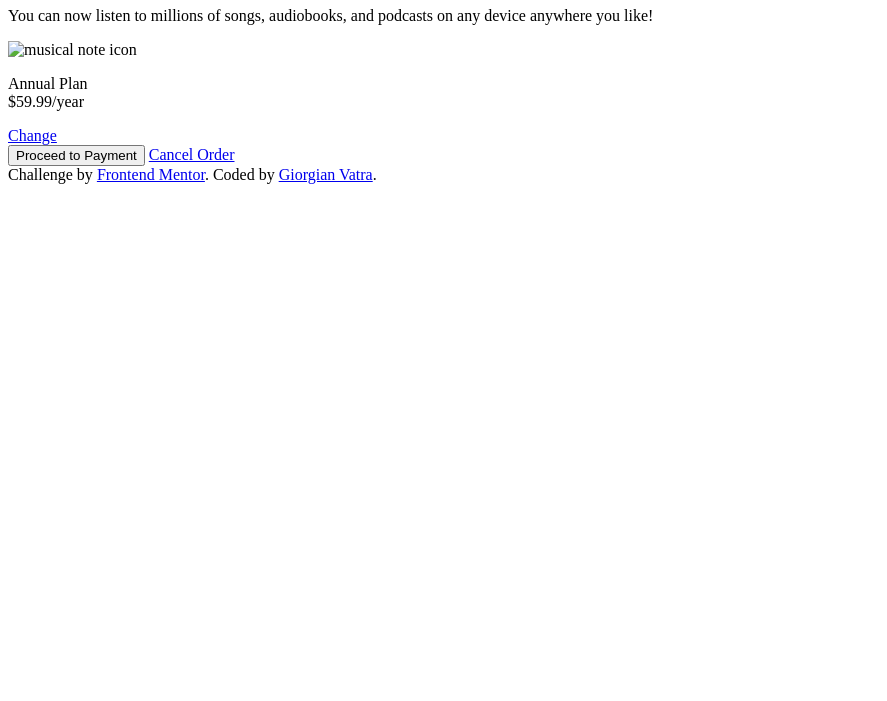
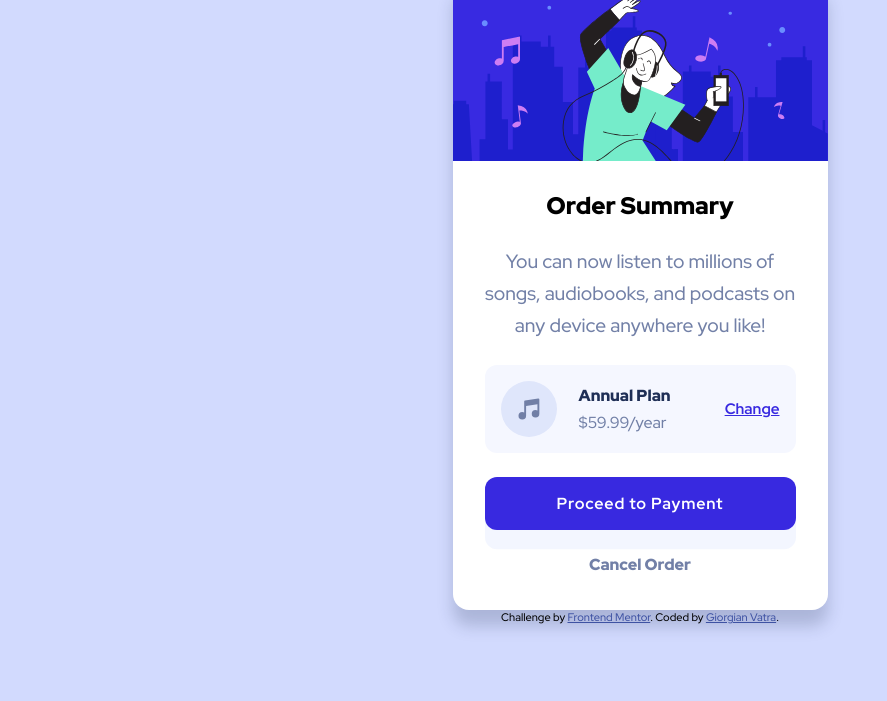
Before and after one commit to giorgianvatra/Order-summary-component, a plain HTML site: page index.html in a window 1280 px wide. Shown: the part 99-800 px from the top of the page, without its empty margins (0-887 px from the left). Drawn offline with Linux system fonts and the light colour scheme; the site is published under a folder, as on GitHub Pages, so addresses that start at the root find nothing.

Commit message:
Update index.html

```diff
--- a/index.html
+++ b/index.html
@@ -7,13 +7,13 @@
   <link rel="icon" type="image/png" sizes="32x32" href="favicon-32x32.png">
 
   <title>Frontend Mentor | Order summary card</title>
-  <link rel="stylesheet" href="/styles.css">
+  <link rel="stylesheet" href="styles.css">
 </head>
 <body>
 
   <main class="container">
     <div class="banner">
-      <img src="/illustration-hero.svg" alt="girls listening music">
+      <img src="illustration-hero.svg" alt="girls listening music">
     </div>
     <h1>
       Order Summary
@@ -23,7 +23,7 @@
       device anywhere you like!
     </p>
     <div class="list-field">
-      <img src="/icon-music.svg" alt="musical note icon">
+      <img src="icon-music.svg" alt="musical note icon">
       <p><span>Annual Plan</span><br>$59.99/year</p>
       <a href="#">Change</a>
     </div>
```
